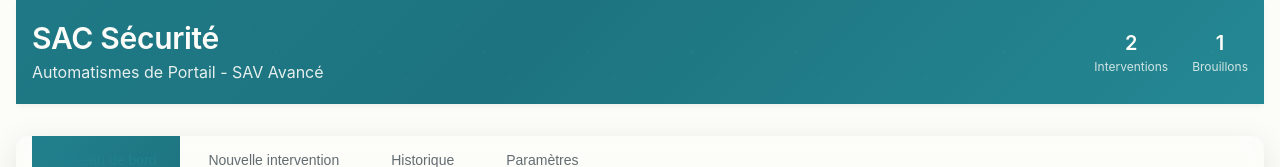
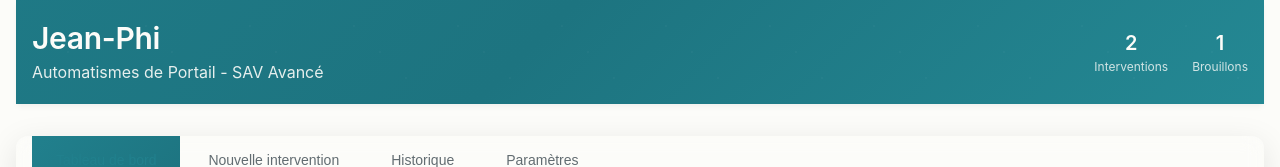
Before and after one commit to JEANPHI5507/Sac, a plain HTML site: page index.html in a window 1280 px wide. Shown: the top 167 px of the page. Drawn offline with nearby package versions, Linux system fonts and the light colour scheme; a web font is replaced by a local one.

Commit message:
Update index.html

```diff
--- a/index.html
+++ b/index.html
@@ -14,7 +14,7 @@
         <header class="header">
             <div class="header-content">
                 <div class="company-info">
-                    <h1>SAC Sécurité</h1>
+                    <h1>Jean-Phi</h1>
                     <p>Automatismes de Portail - SAV Avancé</p>
                 </div>
                 <div class="header-stats">
```
